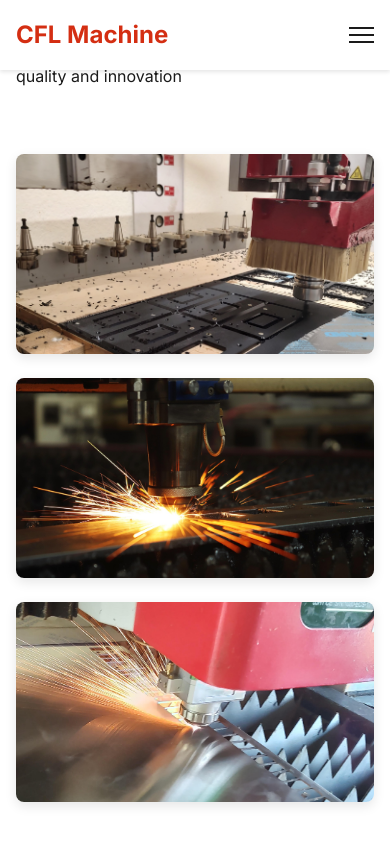
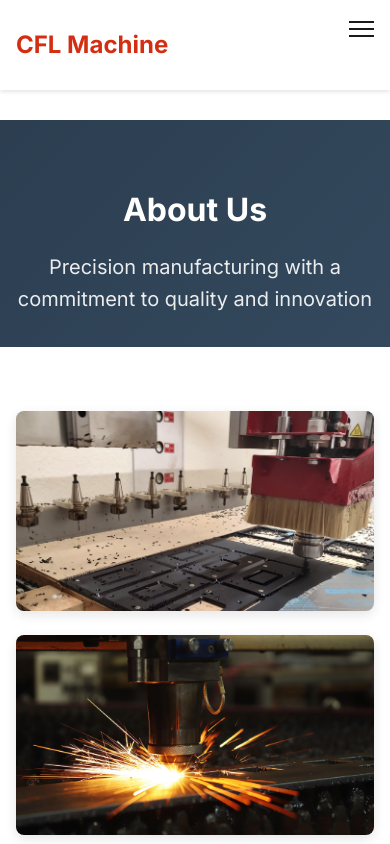
Before and after one commit to dora-designs-signs/newsite, a plain HTML site: page about.html in a window 390 px wide. Shown: the top 844 px of the page. Drawn offline with Linux system fonts and the light colour scheme.

Commit message:
slight fixes

```diff
--- a/css/styles.css
+++ b/css/styles.css
@@ -239,6 +239,7 @@ button {
     display: flex;
     align-items: center;
     gap: 1rem;
+    margin-bottom: 2rem;
 }
 
 /* Mobile Menu */
@@ -266,6 +267,11 @@ button {
     text-align: center;
     cursor: pointer;
     border: 2px solid transparent;
+}
+
+/* Main content spacing to account for fixed header */
+.main {
+    margin-top: 70px;
 }
 
 .btn--primary {
@@ -320,7 +326,6 @@ button {
     background: linear-gradient(135deg, rgba(30, 60, 114, 0.9) 0%, rgba(42, 82, 152, 0.9) 50%, rgba(126, 139, 163, 0.9) 100%),
                 url('../images/super.jpg') center/cover no-repeat;
     color: var(--color-text-light);
-    margin-top: 70px;
     overflow: hidden;
 }
 
@@ -441,6 +446,25 @@ button {
         opacity: 1;
         transform: translateY(0);
     }
+}
+
+/* ==================== PAGE HEADER (SUBPAGES) ==================== */
+.page-header {
+    background: linear-gradient(135deg, var(--color-secondary) 0%, #34495e 100%);
+    color: var(--color-text-light);
+    padding: 3rem 0 2rem;
+    text-align: center;
+}
+
+.page-header__title {
+    font-size: clamp(2rem, 4vw, 3rem);
+    font-weight: 700;
+    margin-bottom: 1rem;
+}
+
+.page-header__subtitle {
+    font-size: 1.25rem;
+    opacity: 0.9;
 }
 
 /* ==================== SECTION HEADERS ==================== */
@@ -1047,6 +1071,11 @@ button {
         overflow-y: auto;
     }
 
+    /* Add extra spacing on mobile for fixed header */
+    .main {
+        margin-top: 120px;
+    }
+
     .nav__menu.show-menu {
         right: 0;
     }
@@ -1097,6 +1126,11 @@ button {
 
     .nav__actions .btn {
         display: none;
+    }
+
+    /* Page Header - Extra padding on mobile */
+    .page-header {
+        padding: 4rem 0 2rem;
     }
 
     /* Hero */
```
Also changed, not shown: js/forms.js (line endings or trailing spaces).
